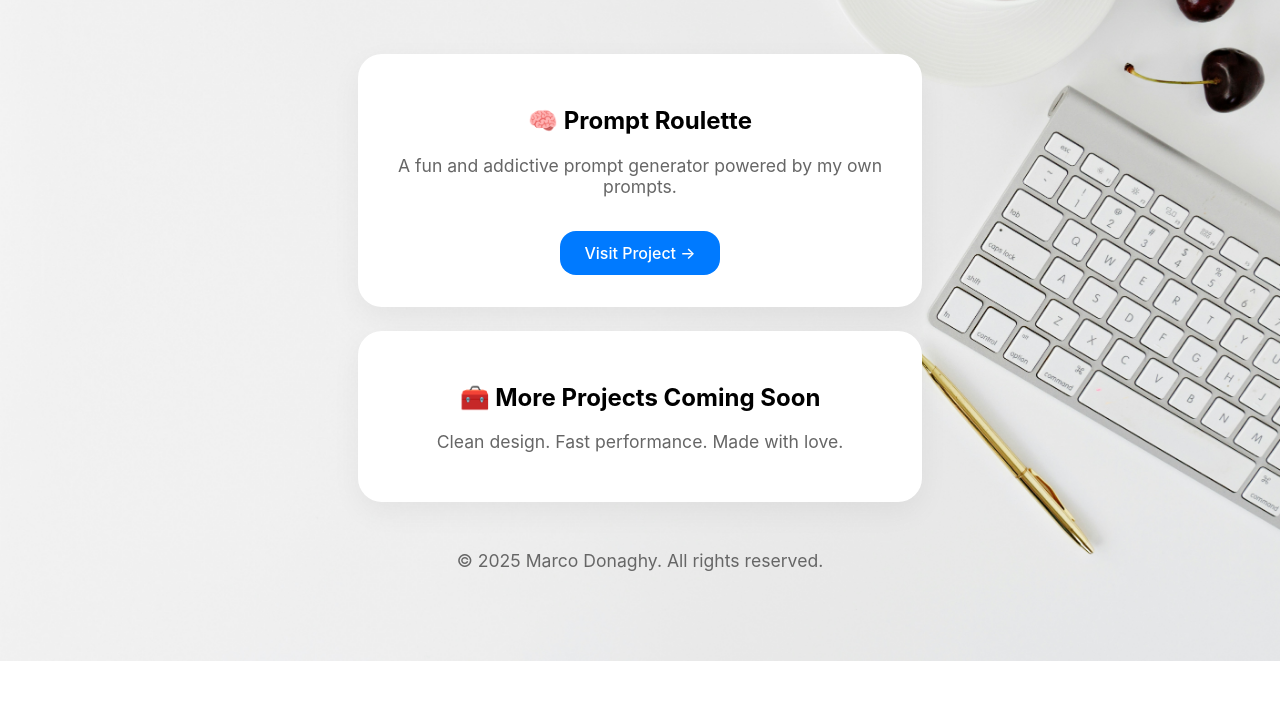
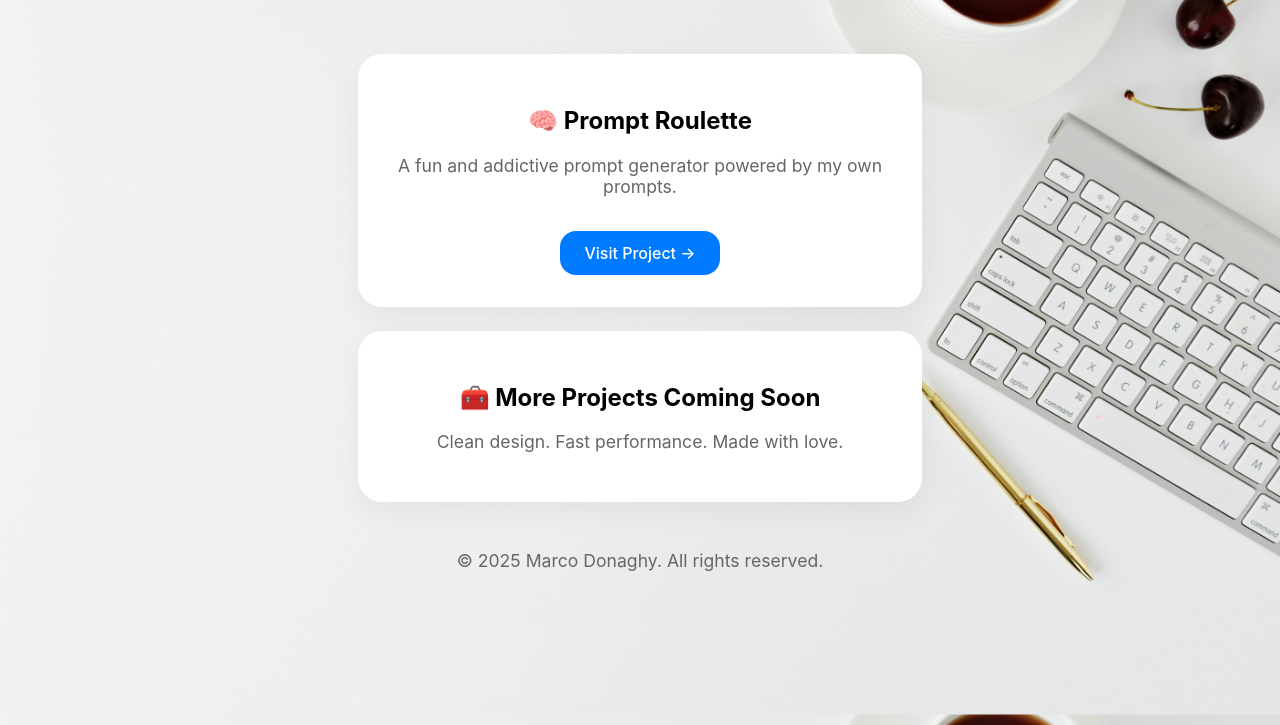
Before and after one commit to mdonaghy569/A-Website-Portfolio, a plain HTML site: page index.html in a window 1280 px wide. Shown: the part 139-864 px from the top of the page. Before the commit the page ends 800 px from the top, so only its background shows below. Drawn offline with Linux system fonts and the light colour scheme.

Commit message:
modified:   style.css

```diff
--- a/style.css
+++ b/style.css
@@ -8,6 +8,8 @@ body {
   background-position: center;
   text-align: center;
   padding: 2rem 1rem;
+  min-height: 100vh;
+  background-attachment: fixed;
 }
 
 header {
```
